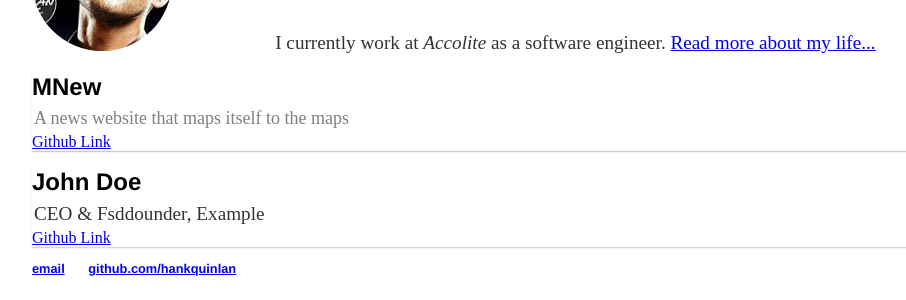
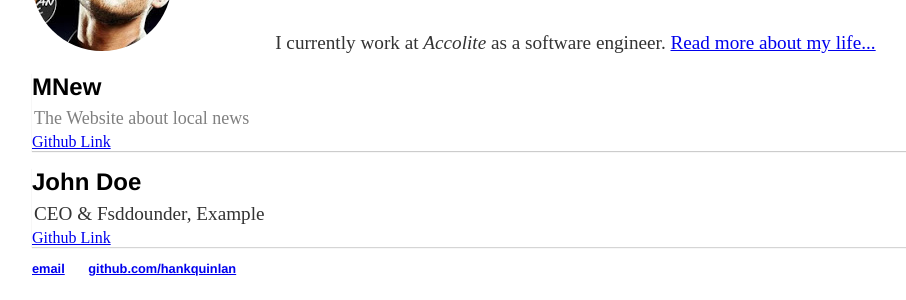
Before and after one commit to raghuvardhan/raghuvardhan.github.io, a Jekyll site: the page built from index.html, in a window 1280 px wide. Shown: the part 147-447 px from the top of the page, without its empty margins (0-906 px from the left). Built offline with Jekyll 4.4.1, drawn with Linux system fonts in a browser that asks for light colours.

Commit message:
Update index.html

```diff
--- a/index.html
+++ b/index.html
@@ -7,7 +7,7 @@ title: Raghu Karanam, Android developer
 
 <div class="card">
   <h1 class="projectTitle">MNew</h1>
-  <p class="description">A news website that maps itself to the maps</p>
+  <p class="description">The Website about local news</p>
   <a href="https://github.com/raghuvardhan/MNews" title="github" target="_blank">Github Link</a>
 </div>
 <div class="card">
```
